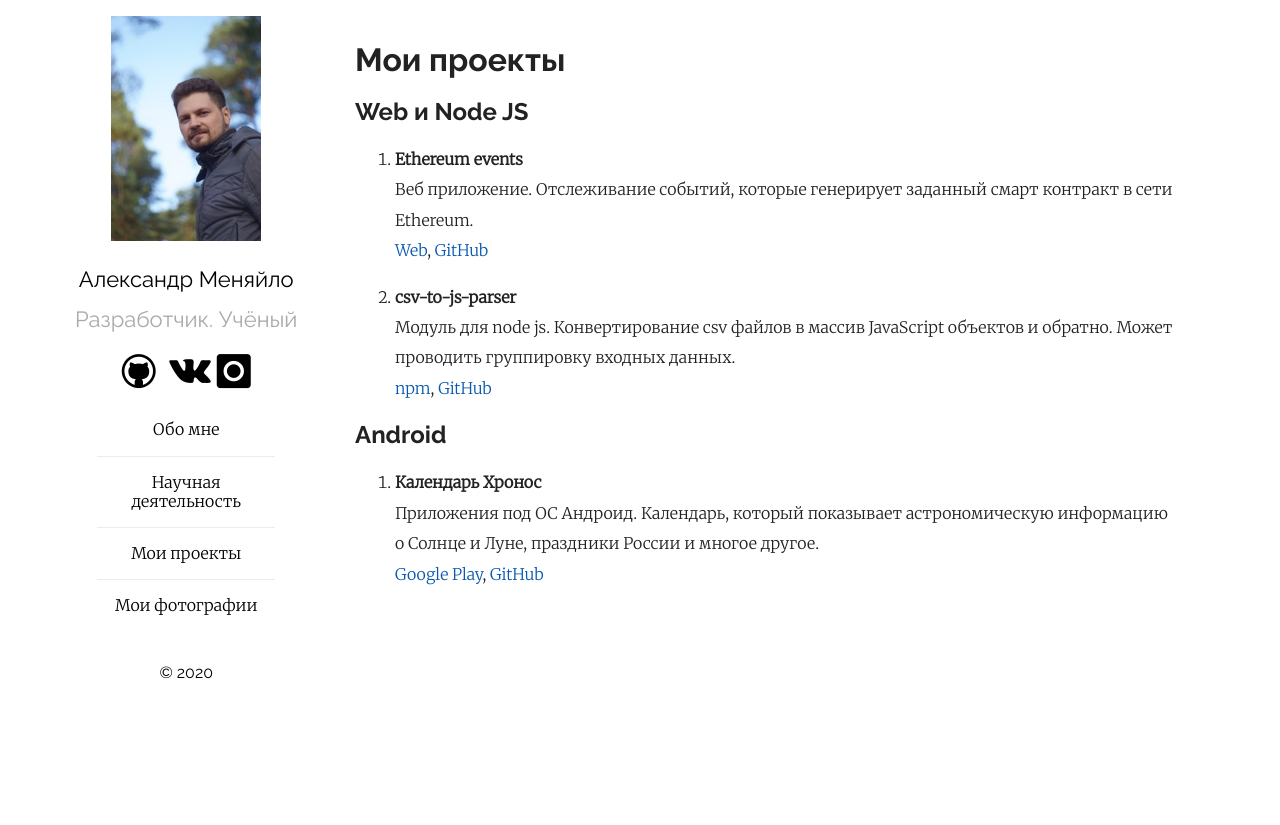
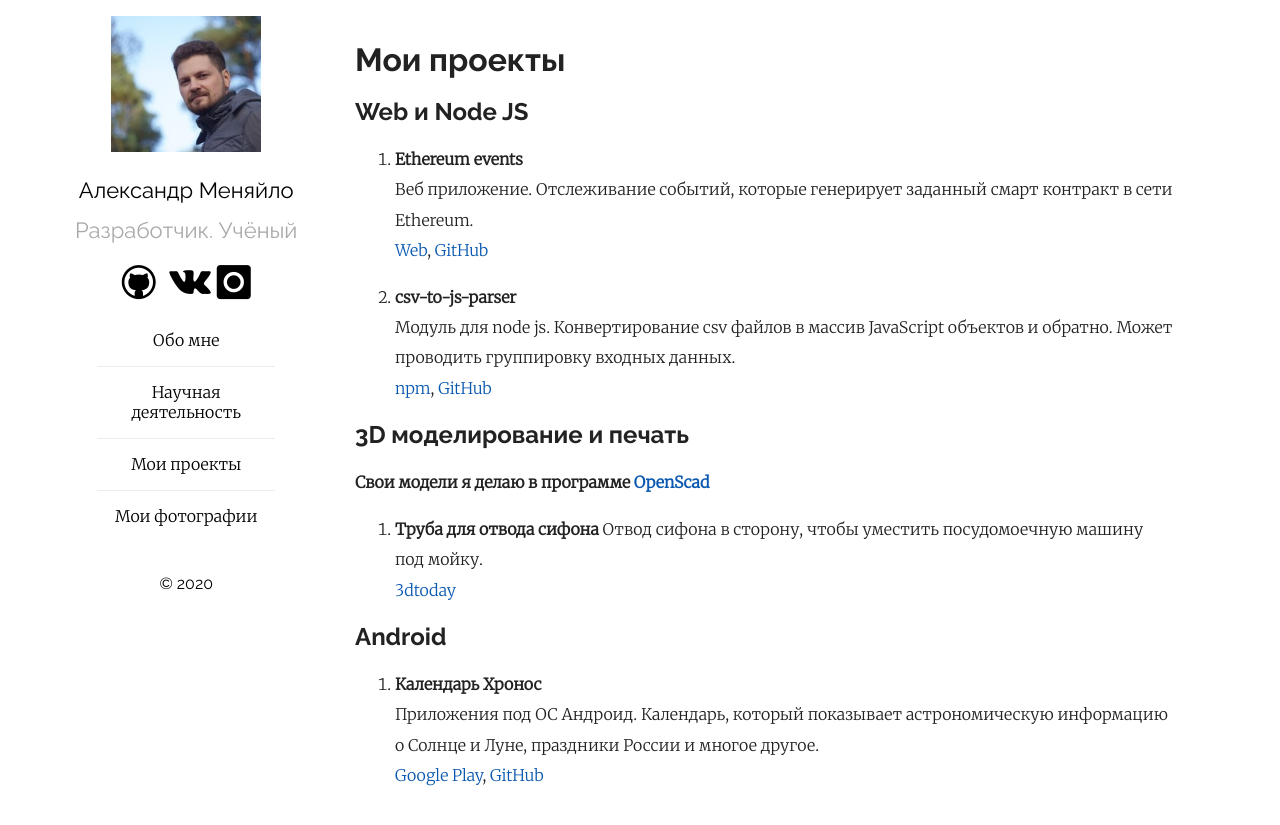
Before and after one commit to Mendeo/mendeo.github.io, a Jekyll site: the page built from projects.md, in a window 1280 px wide. Shown: the top 825 px of the page. Built offline with Jekyll 4.4.1, drawn with Linux system fonts in a browser that asks for light colours; our own code applies the rules of GitHub Pages for plain Markdown files.

Commit message:
Немного про 3D

```diff
--- a/projects.md
+++ b/projects.md
@@ -3,6 +3,7 @@ layout: page
 linksInNewTab: true
 ---
 # Мои проекты
+
 ## Web и Node JS
 1. **Ethereum events**
 Веб приложение. Отслеживание событий, которые генерирует заданный смарт контракт в сети Ethereum.
@@ -12,6 +13,11 @@ linksInNewTab: true
 Модуль для node js. Конвертирование csv файлов в массив JavaScript объектов и обратно. Может проводить группировку входных данных.
 [npm](https://www.npmjs.com/package/csv-to-js-parser), [GitHub](https://github.com/Mendeo/csv-to-js-parser)
 
+## 3D моделирование и печать
+**Свои модели я делаю в программе [OpenScad](https://www.openscad.org)**
+1. **Труба для отвода сифона**
+Отвод сифона в сторону, чтобы уместить посудомоечную машину под мойку.
+[3dtoday](https://3dtoday.ru/3d-models/for-home/kitchen/truba_dlya_otvoda_sifona)
 
 ## Android
 1. **Календарь Хронос**
```
Also changed, not shown: assets/avatar.jpg.
